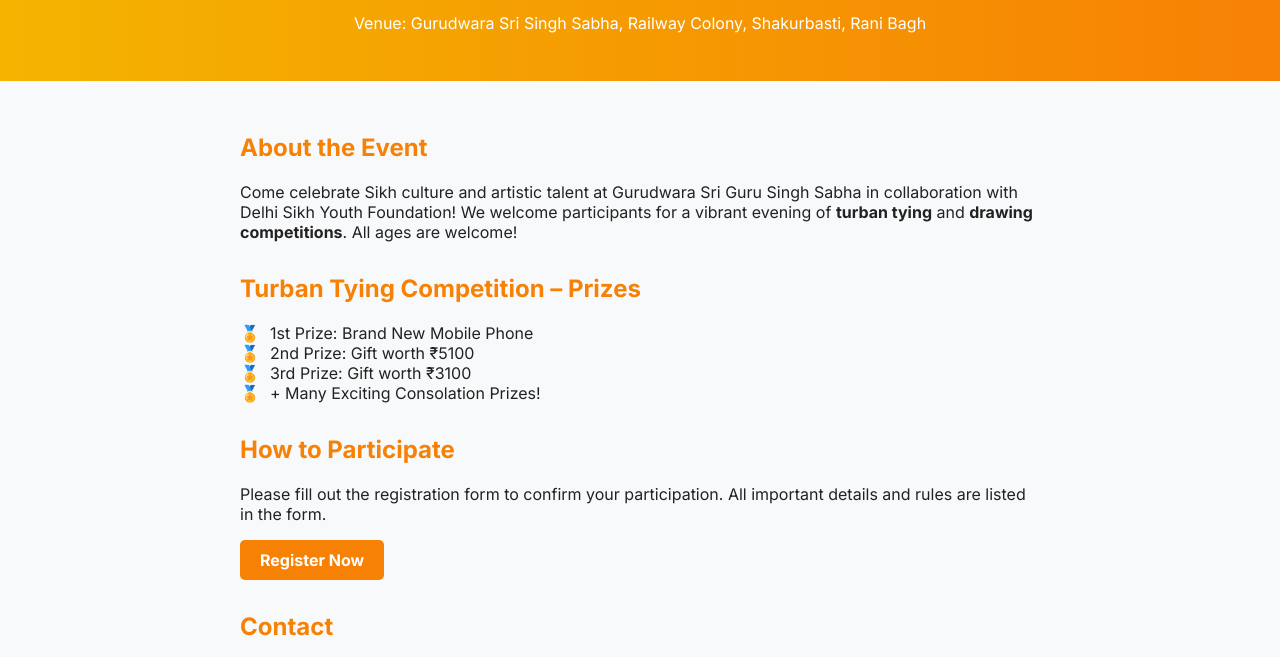
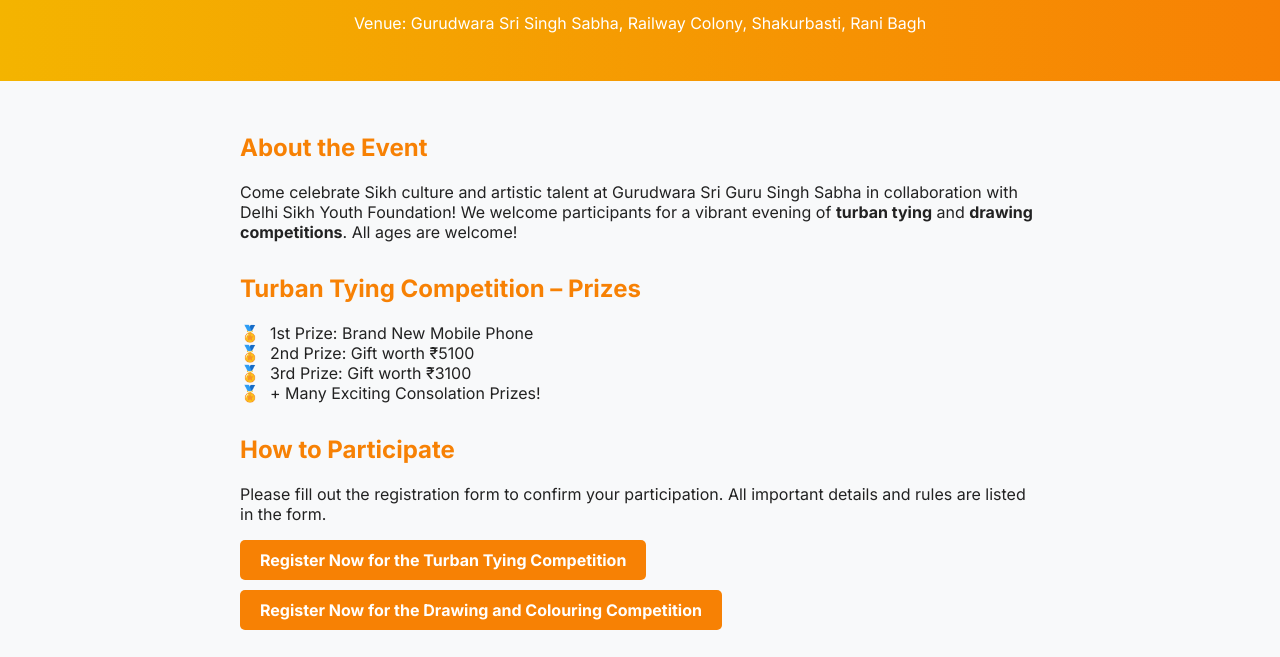
Before and after one commit to Asiskaurr/turban-tying, a plain HTML site: page index.html in a window 1280 px wide. Shown: the part 137-794 px from the top of the page. Drawn offline with Linux system fonts and the light colour scheme.

Commit message:
Update index.html

```diff
--- a/index.html
+++ b/index.html
@@ -46,6 +46,8 @@
       border-radius: 5px;
       text-decoration: none;
       font-weight: bold;
+      margin-right: 10px;
+      margin-bottom: 10px;
     }
     footer {
       text-align: center;
@@ -81,7 +83,8 @@
     <section class="section">
       <h2>How to Participate</h2>
       <p>Please fill out the registration form to confirm your participation. All important details and rules are listed in the form.</p>
-      <a class="btn" href="https://docs.google.com/forms/d/e/1FAIpQLSflniDMVZ4Uh2GZi4eFzqEsWB14t9kj1b8ZTwVe31t6XByCaw/viewform?usp=header" target="_blank">Register Now</a>
+      <a class="btn" href="https://docs.google.com/forms/d/e/1FAIpQLSflniDMVZ4Uh2GZi4eFzqEsWB14t9kj1b8ZTwVe31t6XByCaw/viewform?usp=header" target="_blank" title="Register Now for the Turban Tying Competition">Register Now for the Turban Tying Competition</a>
+      <a class="btn" href="https://docs.google.com/forms/d/e/1FAIpQLScO2bhACJvKeewQEFpkz6LYBvUdOSZCmMKfLBMtjZ3L9CkHZw/viewform?usp=header" target="_blank" title="Register Now for the Drawing and Colouring Competition">Register Now for the Drawing and Colouring Competition</a>
     </section>
 
     <section class="section">
```
